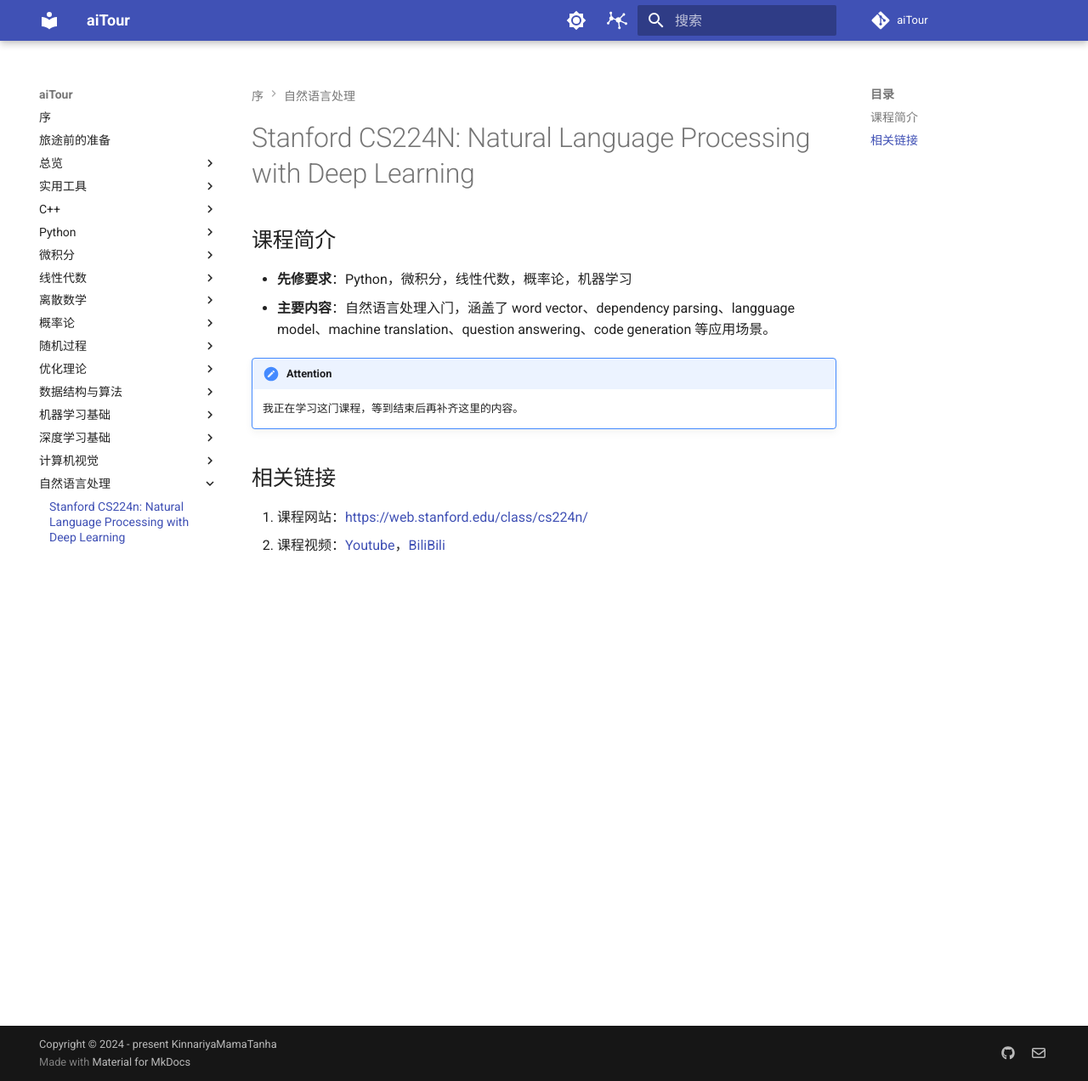
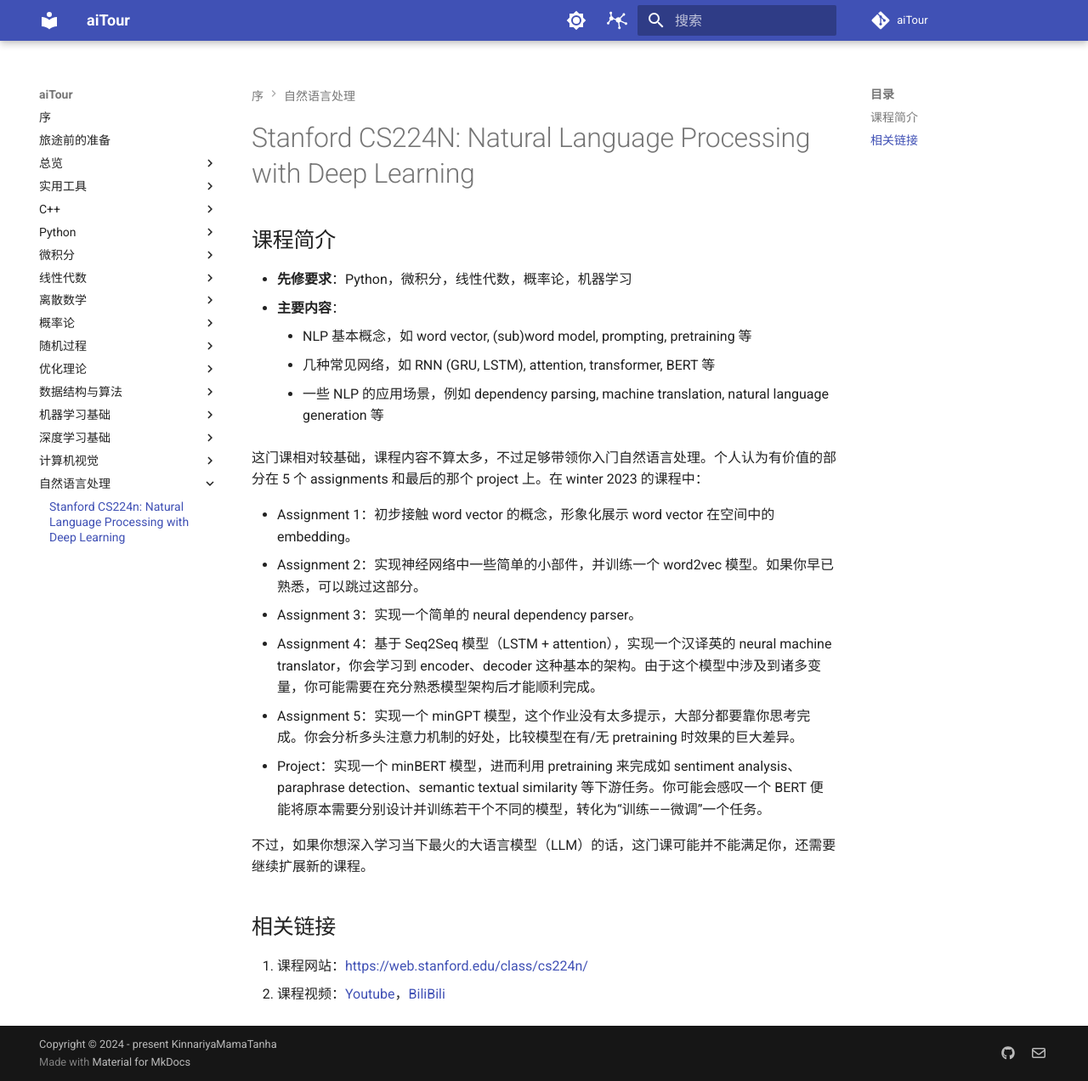
Before and after one commit to KinnariyaMamaTanha/aiTour, an MkDocs documentation site: the page built from docs/natural-language-processing/CS224n.md, in a window 1280 px wide and 1272 px high. Shown: the whole window at 85% size. Built offline with MkDocs 1.6.1 and Material for MkDocs 9.7.7, drawn with Linux system fonts in a browser that asks for light colours; comment, search, counter and statistics services are not loaded.

Commit message:
Add CS224n

```diff
--- a/docs/natural-language-processing/CS224n.md
+++ b/docs/natural-language-processing/CS224n.md
@@ -3,10 +3,21 @@
 ## 课程简介
 
 - **先修要求**：Python，微积分，线性代数，概率论，机器学习
-- **主要内容**：自然语言处理入门，涵盖了 word vector、dependency parsing、langguage model、machine translation、question answering、code generation 等应用场景。
+- **主要内容**：
+    - NLP 基本概念，如 word vector, (sub)word model, prompting, pretraining 等
+    - 几种常见网络，如 RNN (GRU, LSTM), attention, transformer, BERT 等
+    - 一些 NLP 的应用场景，例如 dependency parsing, machine translation, natural language generation 等
 
-!!! attention
-    我正在学习这门课程，等到结束后再补齐这里的内容。
+这门课相对较基础，课程内容不算太多，不过足够带领你入门自然语言处理。个人认为有价值的部分在 5 个 assignments 和最后的那个 project 上。在 winter 2023 的课程中：
+
+- Assignment 1：初步接触 word vector 的概念，形象化展示 word vector 在空间中的 embedding。
+- Assignment 2：实现神经网络中一些简单的小部件，并训练一个 word2vec 模型。如果你早已熟悉，可以跳过这部分。
+- Assignment 3：实现一个简单的 neural dependency parser。
+- Assignment 4：基于 Seq2Seq 模型（LSTM + attention），实现一个汉译英的 neural machine translator，你会学习到 encoder、decoder 这种基本的架构。由于这个模型中涉及到诸多变量，你可能需要在充分熟悉模型架构后才能顺利完成。
+- Assignment 5：实现一个 minGPT 模型，这个作业没有太多提示，大部分都要靠你思考完成。你会分析多头注意力机制的好处，比较模型在有/无 pretraining 时效果的巨大差异。
+- Project：实现一个 minBERT 模型，进而利用 pretraining 来完成如 sentiment analysis、paraphrase detection、semantic textual similarity 等下游任务。你可能会感叹一个 BERT 便能将原本需要分别设计并训练若干个不同的模型，转化为“训练——微调”一个任务。
+
+不过，如果你想深入学习当下最火的大语言模型（LLM）的话，这门课可能并不能满足你，还需要继续扩展新的课程。
 
 ## 相关链接
 
```
